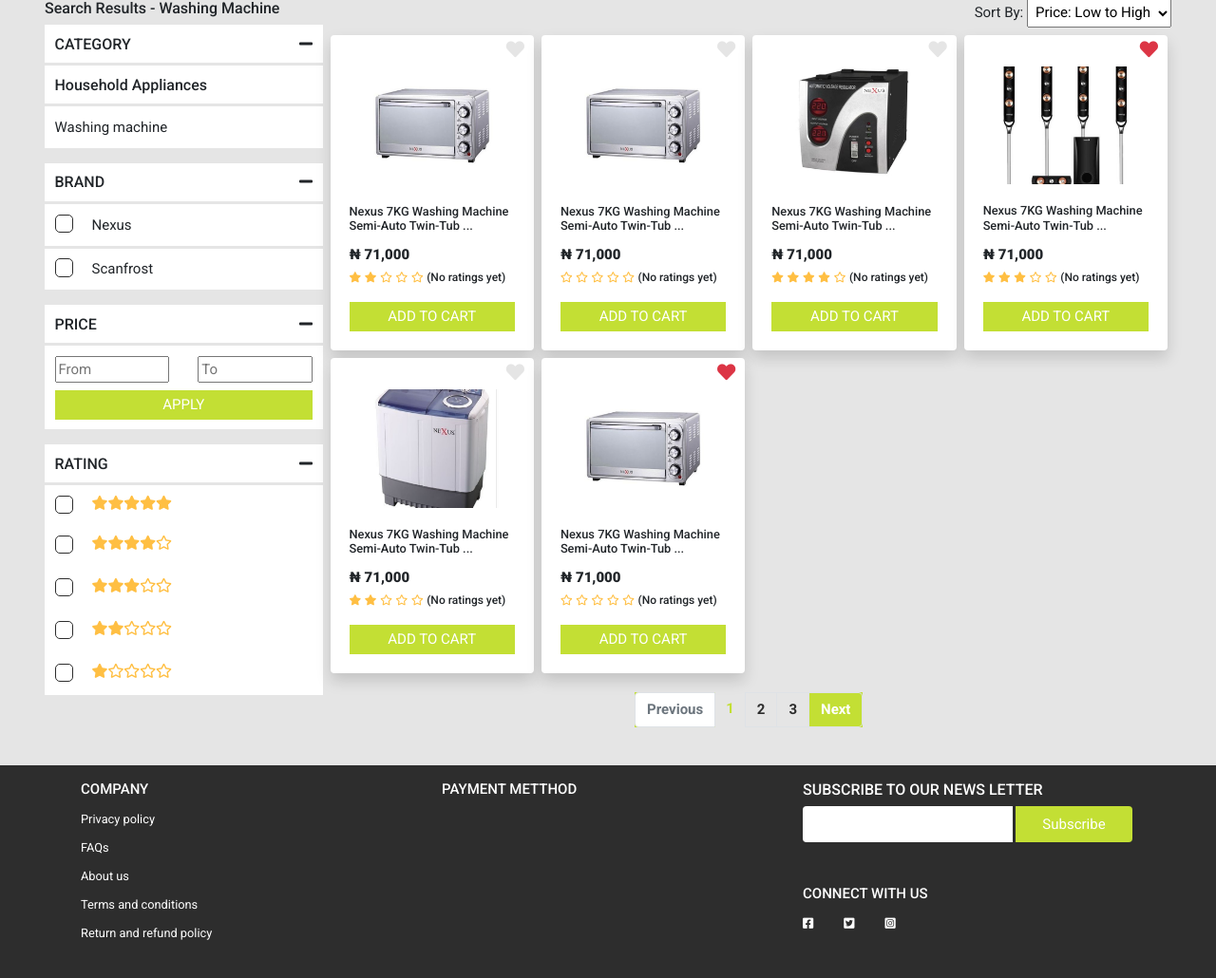
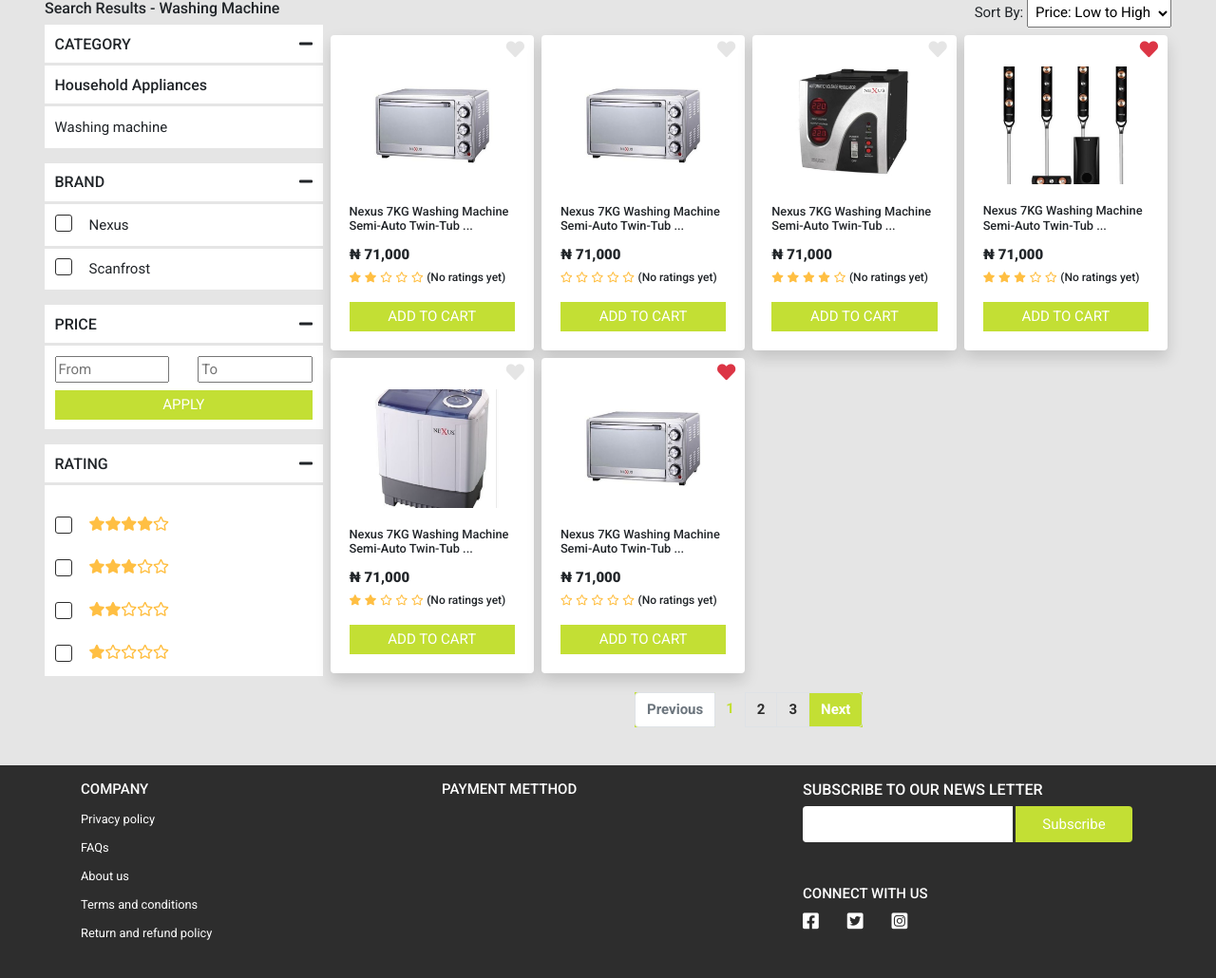
Before and after one commit to iballi2017/amazonlagos, a PHP site: page /views/search-page.php in a window 1280 px wide. Shown: the part 163-1193 px from the top of the page at 95% size. Run offline with PHP 8.4, Linux system fonts and the light colour scheme; some libraries are stand-ins or nearby versions.

Commit message:
product filters

```diff
--- a/style/main.css
+++ b/style/main.css
@@ -293,23 +293,25 @@ ul.breadcrumb li a {
       flex-wrap: wrap;
       cursor: pointer; }
   #search_page .filter_sidenav ul .custom_check {
-    --size: 1.3em;
-    display: inline-block;
+    --size: 1.2em;
     width: var(--size);
     height: var(--size);
     margin-right: var(--size);
     cursor: pointer;
-    border: 1px solid #2d2d2d;
-    border-radius: 5px;
+    border: 0.6px solid #2d2d2d;
+    border-radius: 3px;
     transform: scale(1);
-    transition: transform 300ms ease-in-out; }
+    transition: transform 300ms ease-in-out;
+    display: grid;
+    place-content: center; }
   #search_page .filter_sidenav ul .check_rej[type="checkbox"]:checked + label .custom_check {
     background: #c3df34; }
     #search_page .filter_sidenav ul .check_rej[type="checkbox"]:checked + label .custom_check::before {
       content: "\f00c";
       color: #ffffff;
       font-family: "Font Awesome 5 Free";
-      font-weight: 900; }
+      font-weight: 900;
+      font-size: .6rem; }
   #search_page .filter_sidenav ul label {
     margin: 0; }
 #search_page .filter_sidenav .filt_title_cont, #search_page .filter_sidenav li {
@@ -361,6 +363,8 @@ footer {
     footer li a {
       color: #ffffff;
       line-height: 30px; }
+      footer li a:hover {
+        color: #c3df34; }
   footer .newsletter_form input {
     width: 63%; }
     footer .newsletter_form input:focus {
@@ -369,10 +373,11 @@ footer {
     width: 35%; }
   footer .social_icons_wrapper {
     display: flex;
-    align-items: center;
-    font-size: 1rem; }
+    align-items: center; }
     footer .social_icons_wrapper li + li {
       margin-left: 2em; }
+    footer .social_icons_wrapper .fab {
+      font-size: 1.2rem; }
 
 @media (min-width: 900px) {
   .main_nav_inner .fl_itm_1 {
--- a/style/main.scss
+++ b/style/main.scss
@@ -410,17 +410,17 @@ ul.breadcrumb {
                 }
             }
             .custom_check {
-                --size: 1.3em;
-                display: inline-block;
-                // background-color: #e5e5e5;
+                --size: 1.2em;
                 width: var(--size);
                 height: var(--size);
                 margin-right: var(--size);
                 cursor: pointer;
-                border: 1px solid $black_color;
-                border-radius: 5px;
+                border: .6px solid $black_color;
+                border-radius: 3px;
                 transform: scale(1);
                 transition: transform 300ms ease-in-out;
+                display: grid;
+                place-content: center;
             }
 
             .check_rej[type="checkbox"]:checked + label .custom_check {
@@ -430,6 +430,7 @@ ul.breadcrumb {
                 color: $white_color;
                 font-family: "Font Awesome 5 Free";
                 font-weight: 900;
+                font-size: .6rem;
                 }
             }
             label{
@@ -509,6 +510,9 @@ footer {
         a {
             color: $white_color;
             line-height: 30px;
+            &:hover{
+                color: $lemon_color;
+            }
         }
     }
     .newsletter_form {
@@ -526,9 +530,11 @@ footer {
     .social_icons_wrapper {
         display: flex;
         align-items: center;
-        font-size: 1rem;
         li + li {
             margin-left: 2em;
+        }
+        .fab{
+            font-size: 1.2rem;
         }
     }
 }
--- a/views/search-page.php
+++ b/views/search-page.php
@@ -85,15 +85,6 @@
                                 </div>
                     <ul>
                         <li>
-                            <input type="checkbox" name="five_stars" id="five_starsCheckbox" class="check_rej">
-                            <label for="five_starsCheckbox">
-                            <span class="custom_check"></span>
-                        <i class="fas fa-star"></i>
-                        <i class="fas fa-star"></i>
-                        <i class="fas fa-star"></i>
-                        <i class="fas fa-star"></i>
-                        <i class="fas fa-star"></i>
-                        </label>
                         <br/>
                             <input type="checkbox" name="four_stars" id="four_starsCheckbox" class="check_rej">
                             <label for="four_starsCheckbox">
```
Also changed, not shown: 1 other file.
